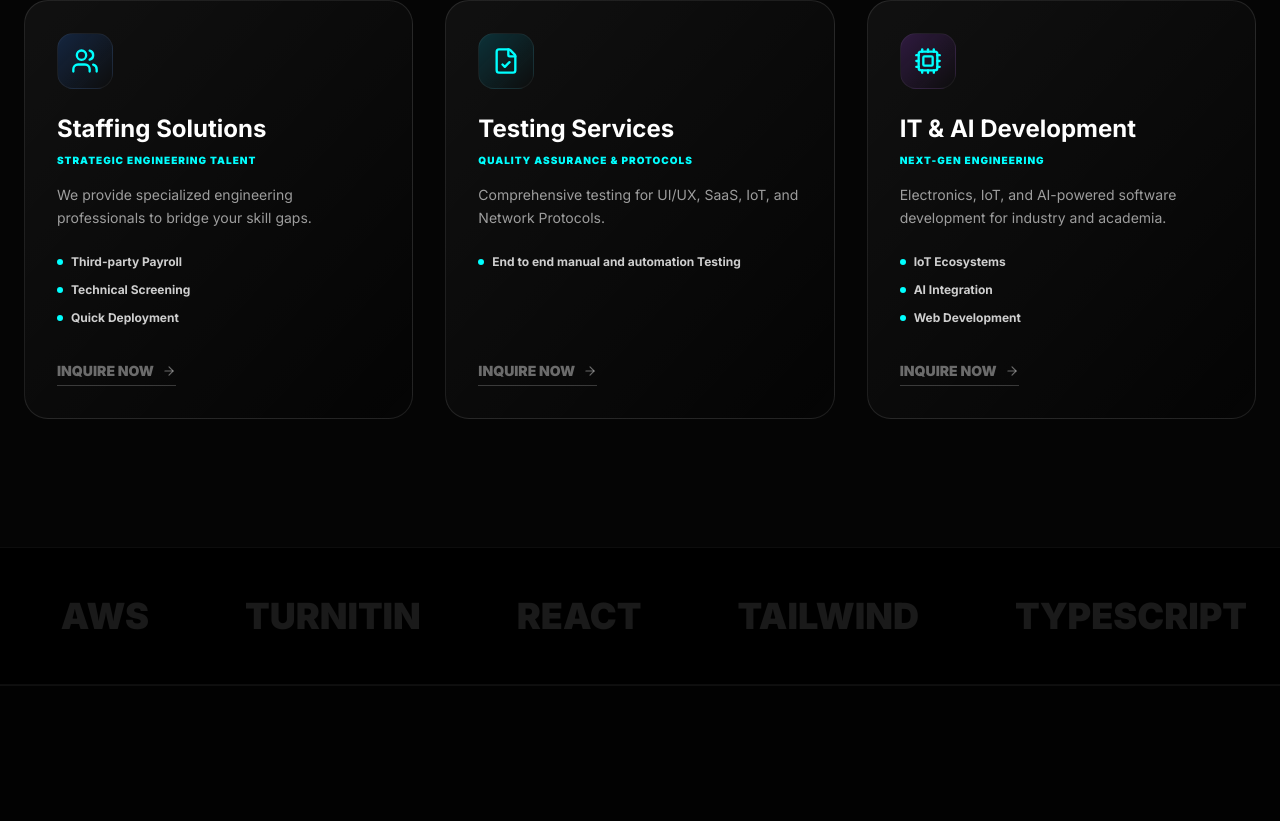
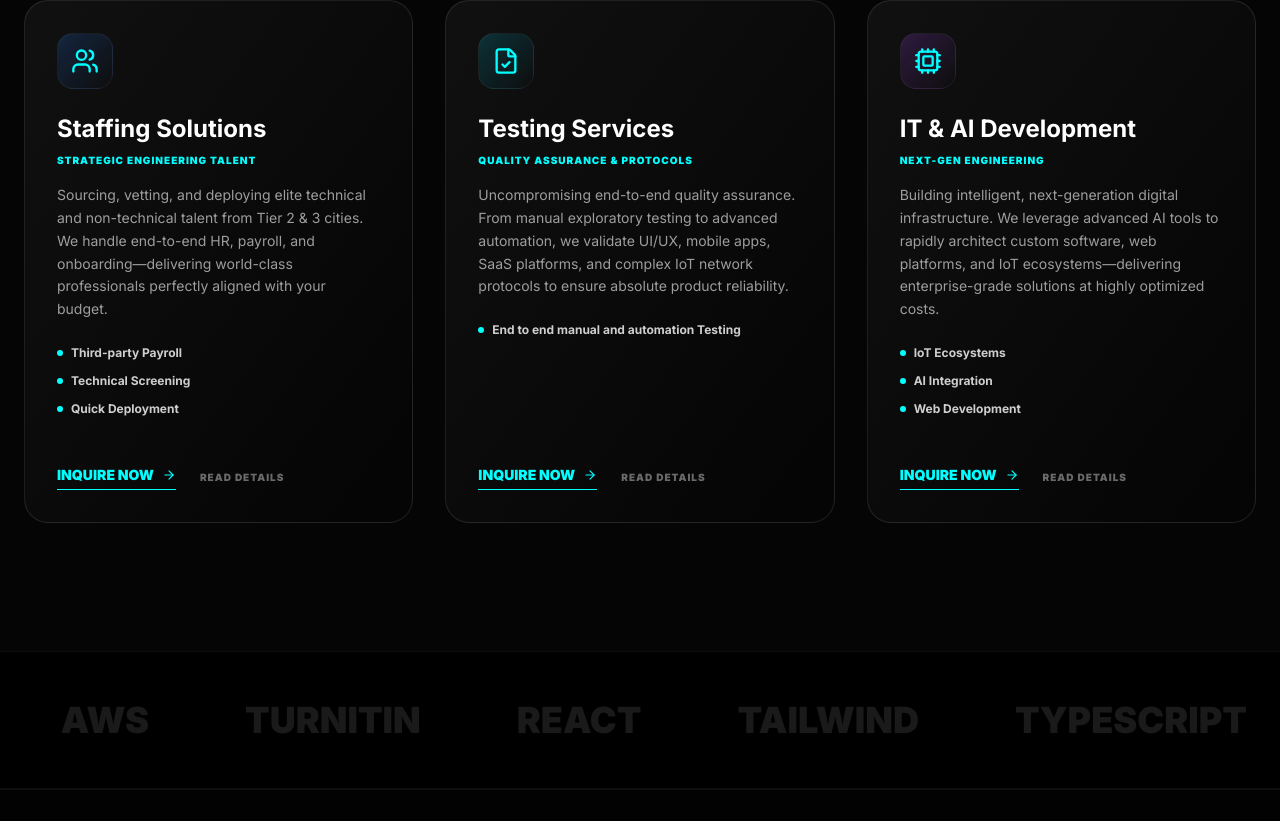
Before and after one commit to FiftyNineAndCompany/myaisite, a Next.js app: page / in a window 1280 px wide. Shown: the part 2570-3391 px from the top of the page. Built offline with nearby package versions, Linux system fonts and the light colour scheme.

Commit message:
added contact on homepage in services newly

```diff
--- a/src/app/page.tsx
+++ b/src/app/page.tsx
@@ -378,7 +378,7 @@ export default function HomePage() {
   );
 }
 
-// 4. THE FIXED REUSABLE CARD COMPONENT (Matches the Services page exactly)
+// 4. THE FIXED REUSABLE CARD COMPONENT (With Both Buttons!)
 function ServiceCard({ service }: { service: any }) {
   return (
     <motion.div
@@ -391,12 +391,10 @@ function ServiceCard({ service }: { service: any }) {
           <service.icon className="text-[#00ffff]" size={28} />
         </div>
 
-        {/* Title */}
+        {/* Title & Subtitle */}
         <h3 className="text-2xl font-bold mb-2 text-white">
           {service.title}
         </h3>
-
-        {/* Subtitle */}
         <p className="text-[#00ffff] text-[10px] font-black uppercase tracking-widest mb-4">
           {service.subtitle}
         </p>
@@ -417,21 +415,23 @@ function ServiceCard({ service }: { service: any }) {
         </ul>
       </div>
 
-      {/* Sleek Inline Link */}
-      <div>
-        {service.link ? (
+      {/* THE FIX: TWO BUTTONS (Direct Contact + Details) */}
+      <div className="flex flex-wrap items-center gap-6 mt-4">
+        {/* Primary Action: Straight to Web3Form Contact Page */}
+        <Link
+          href="/contact"
+          className="inline-flex items-center gap-2 text-sm font-black border-b border-[#00ffff] pb-1 text-[#00ffff] hover:gap-4 transition-all w-max"
+        >
+          INQUIRE NOW <ArrowRight size={14} />
+        </Link>
+
+        {/* Secondary Action: Read the detailed page */}
+        {service.link && (
           <Link
             href={service.link}
-            className="inline-flex items-center gap-2 text-sm font-black border-b border-[#00ffff] pb-1 text-[#00ffff] hover:gap-4 transition-all w-max"
+            className="text-[10px] font-black uppercase tracking-widest text-white/40 hover:text-white transition-colors"
           >
-            INQUIRE NOW <ArrowRight size={14} />
-          </Link>
-        ) : (
-          <Link
-            href="/contact"
-            className="inline-flex items-center gap-2 text-sm font-black border-b border-white/20 pb-1 text-white/40 hover:text-[#00ffff] hover:border-[#00ffff] transition-all w-max"
-          >
-            INQUIRE NOW <ArrowRight size={14} />
+            Read Details
           </Link>
         )}
       </div>
--- a/src/app/services/[slug]/page.tsx
+++ b/src/app/services/[slug]/page.tsx
@@ -1,4 +1,3 @@
-import { notFound } from 'next/navigation';
 import { TECH_SERVICES, UTILITY_SERVICES } from '../../../data/services';
 import Link from 'next/link';
 import { ArrowLeft, Zap } from 'lucide-react';
@@ -14,16 +13,27 @@ export function generateStaticParams() {
   ];
 }
 
-// 2. THE PAGE COMPONENT
-export default function ServiceDetailPage({ params }: { params: { slug: string } }) {
+// THE FIX: Added `async` and `Promise` to handle Next.js 15 changes!
+export default async function ServiceDetailPage({ params }: { params: Promise<{ slug: string }> }) {
+  // We must "await" the params before we can read the slug inside them
+  const resolvedParams = await params;
+  const currentSlug = resolvedParams.slug;
+
   const allServices = [...TECH_SERVICES, ...UTILITY_SERVICES];
 
-  // Find the matching service based on the URL slug
-  const serviceData = allServices.find((s: any) => s.link === `/services/${params.slug}`);
+  // Safely check if the link includes our newly awaited slug
+  const serviceData = allServices.find((s: any) => s.link && s.link.includes(currentSlug));
 
-  // If someone types a random URL (e.g., /services/pizza), show the 404 page
   if (!serviceData) {
-    notFound();
+    return (
+      <div className="min-h-screen bg-[#020202] text-white flex flex-col items-center justify-center p-6 text-center pt-32">
+        <h1 className="text-[#00ffff] text-4xl md:text-6xl font-black mb-4 uppercase tracking-tighter">404 // System Error</h1>
+        <p className="text-white/60 mb-8 font-mono">Module not found. We could not locate the data for: <span className="text-[#00ffff]">{currentSlug}</span></p>
+        <Link href="/services" className="px-8 py-4 bg-white/5 border border-white/10 hover:border-[#00ffff] hover:text-[#00ffff] text-white font-black uppercase tracking-widest text-[10px] rounded-full transition-all">
+          Return to Ecosystem _
+        </Link>
+      </div>
+    );
   }
 
   const Icon = serviceData.icon;
@@ -56,7 +66,6 @@ export default function ServiceDetailPage({ params }: { params: { slug: string }
           </p>
 
           <div className="grid sm:grid-cols-2 gap-4">
-             {/* QA Check: Added optional chaining (?) to prevent map() undefined errors */}
              {serviceData.features?.map((feature: string, i: number) => (
                 <div key={i} className="flex items-center gap-3 bg-white/5 border border-white/5 p-4 rounded-2xl text-xs font-bold uppercase tracking-wide">
                    <div className="w-2 h-2 rounded-full bg-[#00ffff]" />
--- a/src/app/services/page.tsx
+++ b/src/app/services/page.tsx
@@ -24,6 +24,7 @@ const DETAILED_SERVICES = [
     description: 'We provide specialized engineering professionals to bridge your skill gaps.',
     features: ['Third-party Payroll', 'Technical Screening', 'Quick Deployment'],
     icon: Users,
+    link: '/services/it-staffing',
     color: 'from-blue-500/20'
   },
   {
@@ -31,8 +32,9 @@ const DETAILED_SERVICES = [
     title: 'Testing Services',
     subtitle: 'Quality Assurance & Protocols',
     description: 'Comprehensive testing for UI/UX, SaaS, IoT, and Network Protocols.',
-    features: ['End to end manual and automation Testing',],
+    features: ['End to end manual and automation Testing'],
     icon: FileCheck,
+    link: '/services/software-testing',
     color: 'from-cyan-500/20'
   },
   {
@@ -42,6 +44,7 @@ const DETAILED_SERVICES = [
     description: 'Electronics, IoT, and AI-powered software development for industry and academia.',
     features: ['IoT Ecosystems', 'AI Integration', 'Web Architecture'],
     icon: Cpu,
+    link: '/services/it-ai-development',
     color: 'from-purple-500/20'
   },
   {
@@ -51,6 +54,7 @@ const DETAILED_SERVICES = [
     description: 'Managing inbound and outbound projects with high-efficiency consultancy.',
     features: ['Process Optimization', '24/7 Support', 'Scalable Teams'],
     icon: Network,
+    link: '/services/bpo-solutions',
     color: 'from-emerald-500/20'
   },
   {
@@ -70,7 +74,7 @@ const DETAILED_SERVICES = [
     description: 'High-speed Turnitin reports for thesis, research papers, and articles.',
     features: ['AI Detection', '24h Delivery', 'Strict Privacy'],
     icon: Search,
-    link: '/plagiarism',
+    link: '/services/plagiarism-express',
     color: 'from-red-500/20'
   }
 ];
@@ -107,8 +111,9 @@ export default function ServicesPage() {
               whileInView={{ opacity: 1, y: 0 }}
               viewport={{ once: true }}
               transition={{ delay: index * 0.1 }}
-              className="group relative p-8 rounded-3xl border border-white/10 bg-gradient-to-br from-white/5 to-transparent hover:border-[#00ffff]/50 transition-all duration-500"
+              className="group relative p-8 rounded-3xl border border-white/10 bg-gradient-to-br from-white/5 to-transparent hover:border-[#00ffff]/50 transition-all duration-500 flex flex-col justify-between"
             >
+              <div>
                 <div className={`w-14 h-14 rounded-2xl bg-gradient-to-br ${service.color} flex items-center justify-center mb-6 border border-white/5`}>
                   <service.icon className="text-[#00ffff]" size={28} />
                 </div>
@@ -125,16 +130,20 @@ export default function ServicesPage() {
                     </li>
                   ))}
                 </ul>
+              </div>
 
-              {service.link ? (
-                <Link href={service.link} className="inline-flex items-center gap-2 text-sm font-black border-b border-[#00ffff] pb-1 text-[#00ffff] hover:gap-4 transition-all">
-                  EXPLORE PORTAL <ArrowRight size={14} />
-                </Link>
-              ) : (
-                <Link href="/contact" className="inline-flex items-center gap-2 text-sm font-black border-b border-white/20 pb-1 text-white/40 hover:text-[#00ffff] hover:border-[#00ffff] transition-all">
+              {/* TWO BUTTONS: Contact First, Details Second */}
+              <div className="flex flex-wrap items-center gap-6 mt-auto pt-4">
+                <Link href="/contact" className="inline-flex items-center gap-2 text-sm font-black border-b border-[#00ffff] pb-1 text-[#00ffff] hover:gap-4 transition-all w-max">
                   INQUIRE NOW <ArrowRight size={14} />
                 </Link>
+
+                {service.link && (
+                  <Link href={service.link} className="text-[10px] font-black uppercase tracking-widest text-white/40 hover:text-white transition-colors">
+                    Read Details
+                  </Link>
                 )}
+              </div>
             </motion.div>
           ))}
         </div>
--- a/src/data/services.ts
+++ b/src/data/services.ts
@@ -5,27 +5,30 @@ export const TECH_SERVICES = [
     id: 'staffing',
     title: 'Staffing Solutions',
     subtitle: 'Strategic Engineering Talent',
-    description: 'We provide specialized engineering professionals to bridge your skill gaps.',
+    description: `Sourcing, vetting, and deploying elite technical and non-technical talent from Tier 2 & 3 cities. We handle end-to-end HR, payroll, and onboarding—delivering world-class professionals perfectly aligned with your budget.`,
     features: ['Third-party Payroll', 'Technical Screening', 'Quick Deployment'],
     icon: Users,
+    link: '/services/it-staffing',
     color: 'from-blue-500/20'
   },
   {
     id: 'testing',
     title: 'Testing Services',
     subtitle: 'Quality Assurance & Protocols',
-    description: 'Comprehensive testing for UI/UX, SaaS, IoT, and Network Protocols.',
+    description: `Uncompromising end-to-end quality assurance. From manual exploratory testing to advanced automation, we validate UI/UX, mobile apps, SaaS platforms, and complex IoT network protocols to ensure absolute product reliability.`,
     features: ['End to end manual and automation Testing'],
     icon: FileCheck,
+    link: '/services/software-testing',
     color: 'from-cyan-500/20'
   },
   {
     id: 'dev',
     title: 'IT & AI Development',
     subtitle: 'Next-Gen Engineering',
-    description: 'Electronics, IoT, and AI-powered software development for industry and academia.',
+    description: `Building intelligent, next-generation digital infrastructure. We leverage advanced AI tools to rapidly architect custom software, web platforms, and IoT ecosystems—delivering enterprise-grade solutions at highly optimized costs.`,
     features: ['IoT Ecosystems', 'AI Integration', 'Web Development'],
     icon: Cpu,
+    link: '/services/it-ai-development',
     color: 'from-purple-500/20'
   }
 ];
@@ -35,18 +38,20 @@ export const UTILITY_SERVICES = [
     id: 'bpo',
     title: 'BPO Services',
     subtitle: 'Operational Excellence',
-    description: 'Managing inbound and outbound projects with high-efficiency consultancy.',
+    description: `Acting as a seamless extension of your brand. We manage complex inbound support (customer care, IT helpdesk) and proactive outbound campaigns (lead generation, telemarketing) with unmatched empathy and operational efficiency.`,
     features: ['Process Optimization', '24/7 Support', 'Scalable Teams'],
     icon: Network,
+    link: '/services/bpo-solutions',
     color: 'from-emerald-500/20'
   },
   {
     id: 'plagiarism',
     title: 'Plagiarism Express',
     subtitle: 'Academic Integrity',
-    description: 'High-speed Turnitin reports for thesis, research papers, and articles.',
+    description: `High-speed, highly accurate Turnitin reports for thesis, research papers, and articles. Ensure total academic integrity with strict privacy protocols and rapid turnaround times.`,
     features: ['AI Detection', '24h Delivery', 'Strict Privacy'],
     icon: Search,
+    link: '/services/plagiarism-express',
     color: 'from-red-500/20'
   }
 ];
```
Lines whose indentation alone changed are shown as unchanged.
